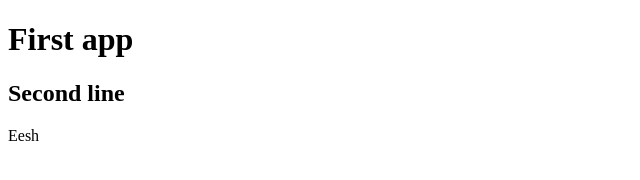
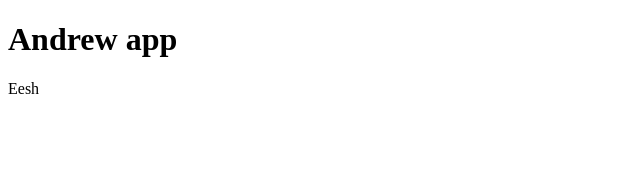
Before and after one commit to Nataliya-uzva/test-git-december-2018, a plain HTML site: page index.html in a window 1280 px wide. Shown: the whole page, without its empty margins (0-640 px from the left). Drawn offline with Linux system fonts and the light colour scheme.

Commit message:
Andrew branch

```diff
--- a/index.html
+++ b/index.html
@@ -7,8 +7,8 @@
 </head>
 <body>
 
-<h1>First app</h1>
-<h2>Second line</h2>
+<h1>Andrew app</h1>
+
 <p>Eesh</p>
 
 
```
